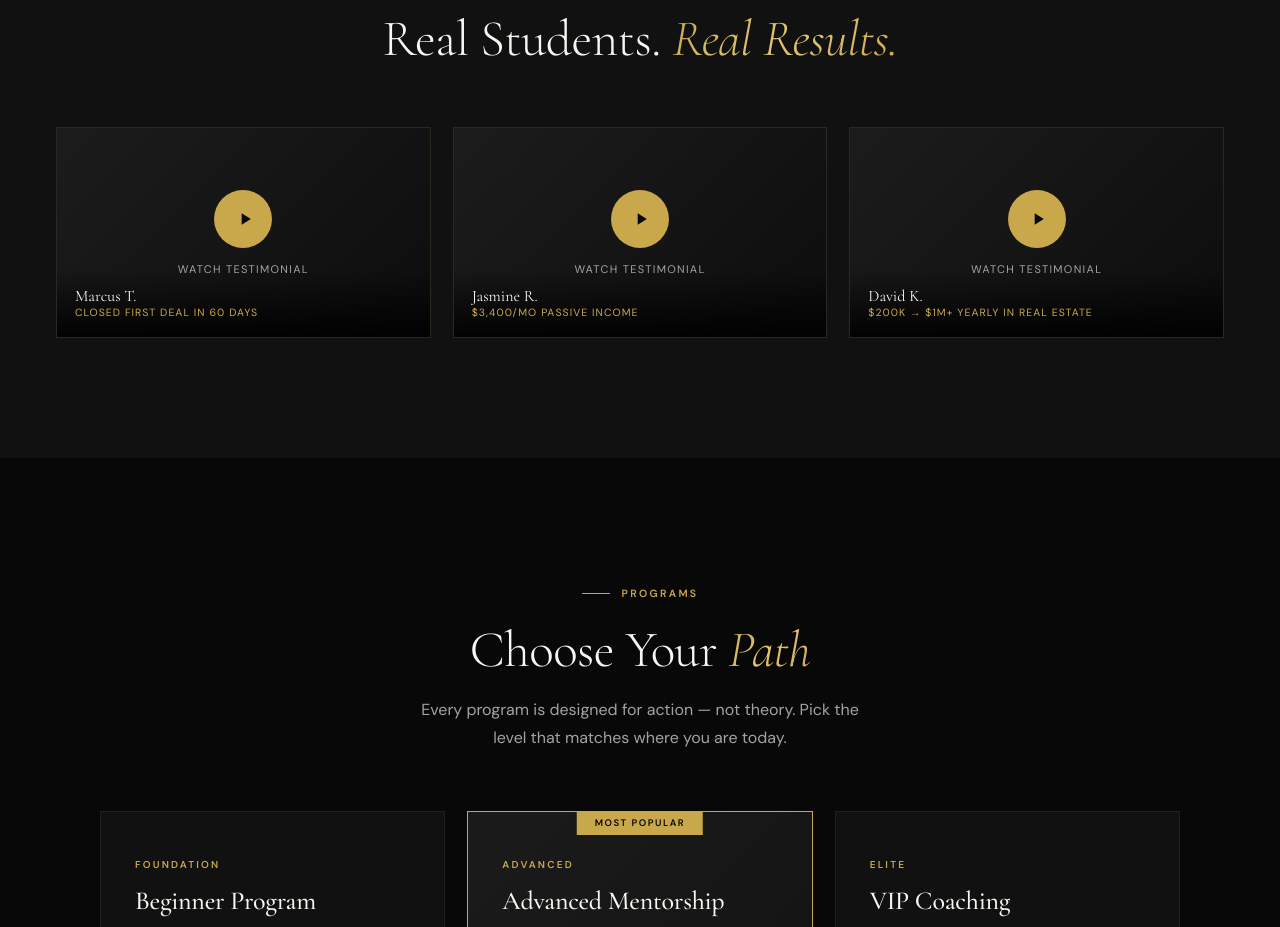
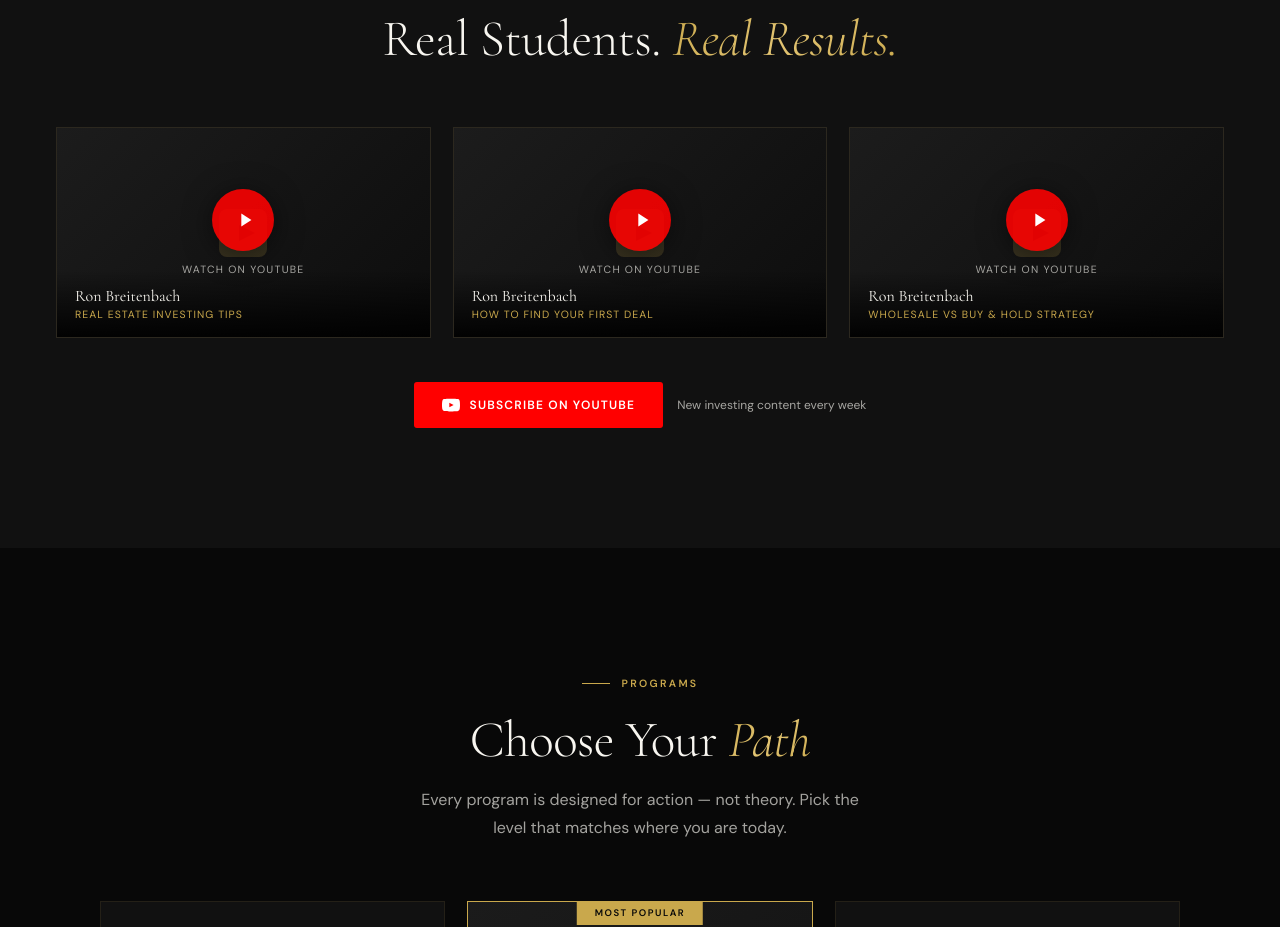
Before and after one commit to 0boy1122/triple-rrr-investments, a plain HTML site: page index.html in a window 1280 px wide. Shown: the part 4160-5087 px from the top of the page. Drawn offline with nearby package versions, Linux system fonts and the light colour scheme; animation ran at ten frames a second.

Commit message:
Upgrade testimonials section with real YouTube video cards
- Replaced static placeholder cards with proper YouTube-linked cards
- Each card links to @RonBreitenbach channel, opens in new tab
- Red YouTube play button replaces generic gold icon
- "Subscribe on YouTube" CTA button added below grid
- Auto-thumbnail system: drop a video ID into YT_VIDEOS array and cards
  instantly load the real YouTube thumbnail + embed on click
- Inline embed on click (no tab switch) when video IDs are set

Co-Authored-By: Claude Sonnet 4.6 <noreply@anthropic.com>

```diff
--- a/index.html
+++ b/index.html
@@ -371,33 +371,68 @@
         .testi__hd { text-align:center; margin-bottom:60px; }
         .testi__hd .s-label { justify-content:center; }
         .testi__grid { display:grid; grid-template-columns:repeat(3,1fr); gap:22px; }
-        .tcard {
+
+        /* YouTube embed card */
+        .ytcard {
             position:relative; aspect-ratio:16/9; background:var(--black-3);
-            overflow:hidden; cursor:none;
-            border:1px solid rgba(201,168,76,.1); transition:var(--t);
-        }
-        .tcard:hover {
-            border-color:rgba(201,168,76,.4); transform:translateY(-4px);
-            box-shadow:0 20px 60px rgba(0,0,0,.5), var(--gold-glow);
-        }
-        .tcard__thumb {
+            overflow:hidden; border:1px solid rgba(201,168,76,.1);
+            transition:var(--t); display:block; text-decoration:none;
+            cursor:pointer;
+        }
+        .ytcard:hover { border-color:rgba(201,168,76,.4); transform:translateY(-4px);
+            box-shadow:0 20px 60px rgba(0,0,0,.5), var(--gold-glow); }
+
+        /* Thumbnail — YouTube maxres image, falls back to gradient */
+        .ytcard__thumb {
+            width:100%; height:100%; object-fit:cover; display:block;
+            transition:transform .6s var(--ease);
+        }
+        .ytcard:hover .ytcard__thumb { transform:scale(1.05); }
+        .ytcard__fallback {
             width:100%; height:100%;
             background:linear-gradient(135deg,#1c1c1c 0%,#0d0d0d 100%);
-            display:flex; flex-direction:column; align-items:center; justify-content:center; gap:14px;
-        }
-        .tcard__play {
-            width:58px; height:58px; background:var(--gold); border-radius:50%;
-            display:flex; align-items:center; justify-content:center; transition:var(--t);
-        }
-        .tcard:hover .tcard__play { transform:scale(1.15); box-shadow:0 0 32px rgba(201,168,76,.65); }
-        .tcard__play svg { width:20px; height:20px; color:var(--black); margin-left:3px; }
-        .tcard__lbl { font-size:11px; letter-spacing:.12em; text-transform:uppercase; color:var(--white-dim); }
-        .tcard__ov {
-            position:absolute; bottom:0; left:0; right:0; padding:18px;
-            background:linear-gradient(to top,rgba(0,0,0,.9) 0%,transparent 100%);
-        }
-        .tcard__name { font-family:var(--ff-disp); font-size:16px; }
-        .tcard__res { font-size:10.5px; color:var(--gold); letter-spacing:.1em; text-transform:uppercase; }
+            display:flex; align-items:center; justify-content:center;
+        }
+
+        /* Play button overlay */
+        .ytcard__play {
+            position:absolute; inset:0;
+            display:flex; flex-direction:column; align-items:center; justify-content:center; gap:12px;
+        }
+        .ytcard__btn {
+            width:62px; height:62px; background:rgba(255,0,0,.88); border-radius:50%;
+            display:flex; align-items:center; justify-content:center;
+            transition:transform var(--t), box-shadow var(--t), background var(--t);
+            box-shadow:0 4px 28px rgba(0,0,0,.5);
+        }
+        .ytcard:hover .ytcard__btn { transform:scale(1.15); background:rgb(255,0,0); box-shadow:0 8px 40px rgba(255,0,0,.5); }
+        .ytcard__btn svg { width:22px; height:22px; color:#fff; margin-left:4px; }
+        .ytcard__lbl { font-size:10.5px; letter-spacing:.12em; text-transform:uppercase; color:var(--white-dim); }
+
+        /* Bottom overlay with name/result */
+        .ytcard__ov {
+            position:absolute; bottom:0; left:0; right:0; padding:16px 18px;
+            background:linear-gradient(to top,rgba(0,0,0,.92) 0%,transparent 100%);
+        }
+        .ytcard__name { font-family:var(--ff-disp); font-size:16px; color:var(--white); }
+        .ytcard__res { font-size:10.5px; color:var(--gold); letter-spacing:.1em; text-transform:uppercase; margin-top:2px; }
+
+        /* YouTube CTA button below grid */
+        .yt-cta {
+            display:flex; align-items:center; justify-content:center; gap:14px;
+            margin-top:44px;
+        }
+        .yt-cta-btn {
+            display:inline-flex; align-items:center; gap:10px;
+            background:#FF0000; color:#fff; border:none;
+            padding:14px 28px; font-family:var(--ff-body); font-size:12px;
+            font-weight:700; letter-spacing:.1em; text-transform:uppercase;
+            text-decoration:none; border-radius:3px; cursor:pointer;
+            transition:opacity var(--t), transform var(--t), box-shadow var(--t);
+        }
+        .yt-cta-btn:hover { opacity:.88; transform:translateY(-2px); box-shadow:0 8px 32px rgba(255,0,0,.4); }
+        .yt-cta-btn svg { width:18px; height:18px; flex-shrink:0; }
+
         @media(max-width:900px){ .testi__grid{ grid-template-columns:1fr; max-width:480px; margin:0 auto; } }
 
         /* ── PRICING ── */
@@ -932,37 +967,63 @@
             <h2 class="s-title rv d1" style="margin-top:4px;">Real Students. <em>Real Results.</em></h2>
         </div>
         <div class="testi__grid">
-            <div class="tcard rv d1">
-                <div class="tcard__thumb">
-                    <div class="tcard__play"><svg viewBox="0 0 24 24" fill="currentColor"><path d="M8 5v14l11-7z"/></svg></div>
-                    <span class="tcard__lbl">Watch Testimonial</span>
-                </div>
-                <div class="tcard__ov">
-                    <div class="tcard__name">Marcus T.</div>
-                    <div class="tcard__res">Closed First Deal in 60 Days</div>
-                </div>
-            </div>
-            <div class="tcard rv d2">
-                <div class="tcard__thumb">
-                    <div class="tcard__play"><svg viewBox="0 0 24 24" fill="currentColor"><path d="M8 5v14l11-7z"/></svg></div>
-                    <span class="tcard__lbl">Watch Testimonial</span>
-                </div>
-                <div class="tcard__ov">
-                    <div class="tcard__name">Jasmine R.</div>
-                    <div class="tcard__res">$3,400/mo Passive Income</div>
-                </div>
-            </div>
-            <div class="tcard rv d3">
-                <div class="tcard__thumb">
-                    <div class="tcard__play"><svg viewBox="0 0 24 24" fill="currentColor"><path d="M8 5v14l11-7z"/></svg></div>
-                    <span class="tcard__lbl">Watch Testimonial</span>
-                </div>
-                <div class="tcard__ov">
-                    <div class="tcard__name">David K.</div>
-                    <div class="tcard__res">$200K → $1M+ Yearly in Real Estate</div>
-                </div>
-            </div>
-        </div>
+
+            <!-- VIDEO CARD 1 — replace VIDEO_ID_1 with actual YouTube ID -->
+            <a class="ytcard rv d1" href="https://www.youtube.com/@RonBreitenbach" target="_blank" rel="noopener" id="ytc1">
+                <div class="ytcard__fallback" id="yt1-fb">
+                    <svg width="48" height="48" viewBox="0 0 48 48" fill="none" opacity=".2"><rect width="48" height="48" rx="8" fill="#C9A84C"/><path d="M20 16l16 8-16 8V16z" fill="#080808"/></svg>
+                </div>
+                <div class="ytcard__play">
+                    <div class="ytcard__btn"><svg viewBox="0 0 24 24" fill="currentColor"><path d="M8 5v14l11-7z"/></svg></div>
+                    <span class="ytcard__lbl">Watch on YouTube</span>
+                </div>
+                <div class="ytcard__ov">
+                    <div class="ytcard__name">Ron Breitenbach</div>
+                    <div class="ytcard__res">Real Estate Investing Tips</div>
+                </div>
+            </a>
+
+            <!-- VIDEO CARD 2 — replace VIDEO_ID_2 with actual YouTube ID -->
+            <a class="ytcard rv d2" href="https://www.youtube.com/@RonBreitenbach" target="_blank" rel="noopener" id="ytc2">
+                <div class="ytcard__fallback" id="yt2-fb">
+                    <svg width="48" height="48" viewBox="0 0 48 48" fill="none" opacity=".2"><rect width="48" height="48" rx="8" fill="#C9A84C"/><path d="M20 16l16 8-16 8V16z" fill="#080808"/></svg>
+                </div>
+                <div class="ytcard__play">
+                    <div class="ytcard__btn"><svg viewBox="0 0 24 24" fill="currentColor"><path d="M8 5v14l11-7z"/></svg></div>
+                    <span class="ytcard__lbl">Watch on YouTube</span>
+                </div>
+                <div class="ytcard__ov">
+                    <div class="ytcard__name">Ron Breitenbach</div>
+                    <div class="ytcard__res">How to Find Your First Deal</div>
+                </div>
+            </a>
+
+            <!-- VIDEO CARD 3 — replace VIDEO_ID_3 with actual YouTube ID -->
+            <a class="ytcard rv d3" href="https://www.youtube.com/@RonBreitenbach" target="_blank" rel="noopener" id="ytc3">
+                <div class="ytcard__fallback" id="yt3-fb">
+                    <svg width="48" height="48" viewBox="0 0 48 48" fill="none" opacity=".2"><rect width="48" height="48" rx="8" fill="#C9A84C"/><path d="M20 16l16 8-16 8V16z" fill="#080808"/></svg>
+                </div>
+                <div class="ytcard__play">
+                    <div class="ytcard__btn"><svg viewBox="0 0 24 24" fill="currentColor"><path d="M8 5v14l11-7z"/></svg></div>
+                    <span class="ytcard__lbl">Watch on YouTube</span>
+                </div>
+                <div class="ytcard__ov">
+                    <div class="ytcard__name">Ron Breitenbach</div>
+                    <div class="ytcard__res">Wholesale vs Buy & Hold Strategy</div>
+                </div>
+            </a>
+
+        </div>
+
+        <!-- YouTube channel CTA -->
+        <div class="yt-cta rv">
+            <a href="https://www.youtube.com/@RonBreitenbach" target="_blank" rel="noopener" class="yt-cta-btn">
+                <svg viewBox="0 0 24 24" fill="currentColor"><path d="M23.5 6.19a3.02 3.02 0 00-2.12-2.14C19.5 3.5 12 3.5 12 3.5s-7.5 0-9.38.55A3.02 3.02 0 00.5 6.19C0 8.08 0 12 0 12s0 3.92.5 5.81a3.02 3.02 0 002.12 2.14C4.5 20.5 12 20.5 12 20.5s7.5 0 9.38-.55a3.02 3.02 0 002.12-2.14C24 15.92 24 12 24 12s0-3.92-.5-5.81zM9.75 15.02V8.98L15.5 12l-5.75 3.02z"/></svg>
+                Subscribe on YouTube
+            </a>
+            <span style="font-size:12px;color:var(--white-dim);">New investing content every week</span>
+        </div>
+
     </div>
 </section>
 
@@ -1517,6 +1578,53 @@ function sendChat(){
 }
 function chatKey(e){ if(e.key==='Enter') sendChat(); }
 
+/* ── YOUTUBE THUMBNAILS ──
+   To add real videos: replace null with the 11-char video ID, e.g. 'dQw4w9WgXcQ'
+   Cards will auto-load the real thumbnail and link directly to the video.
+*/
+const YT_VIDEOS = [
+    { card:'ytc1', id: null, title:'Real Estate Investing Tips',      name:'Ron Breitenbach' },
+    { card:'ytc2', id: null, title:'How to Find Your First Deal',     name:'Ron Breitenbach' },
+    { card:'ytc3', id: null, title:'Wholesale vs Buy & Hold Strategy',name:'Ron Breitenbach' },
+];
+YT_VIDEOS.forEach(v => {
+    if (!v.id) return;
+    const card = document.getElementById(v.card);
+    if (!card) return;
+    // Swap link to actual video
+    card.href = 'https://www.youtube.com/watch?v=' + v.id;
+    // Replace fallback with real thumbnail
+    const fb = card.querySelector('.ytcard__fallback');
+    if (fb) {
+        const img = document.createElement('img');
+        img.src = 'https://img.youtube.com/vi/' + v.id + '/maxresdefault.jpg';
+        img.alt = v.title;
+        img.className = 'ytcard__thumb';
+        img.onerror = () => img.src = 'https://img.youtube.com/vi/' + v.id + '/hqdefault.jpg';
+        fb.replaceWith(img);
+    }
+    // Update overlay text
+    const name = card.querySelector('.ytcard__name');
+    const res  = card.querySelector('.ytcard__res');
+    if (name) name.textContent = v.name;
+    if (res)  res.textContent  = v.title;
+    // On click — embed inline instead of opening tab
+    card.addEventListener('click', function(e){
+        e.preventDefault();
+        const iframe = document.createElement('iframe');
+        iframe.src = 'https://www.youtube.com/embed/' + v.id + '?autoplay=1&rel=0';
+        iframe.allow = 'autoplay; encrypted-media; picture-in-picture';
+        iframe.allowFullscreen = true;
+        iframe.style.cssText = 'position:absolute;inset:0;width:100%;height:100%;border:none;';
+        card.style.cursor = 'default';
+        // remove play overlay
+        card.querySelector('.ytcard__play')?.remove();
+        card.querySelector('.ytcard__ov')?.remove();
+        card.appendChild(iframe);
+        card.removeEventListener('click', arguments.callee);
+    });
+});
+
 /* ── SMOOTH SCROLL ── */
 document.querySelectorAll('a[href^="#"]').forEach(a=>{
     a.addEventListener('click',function(e){
```
